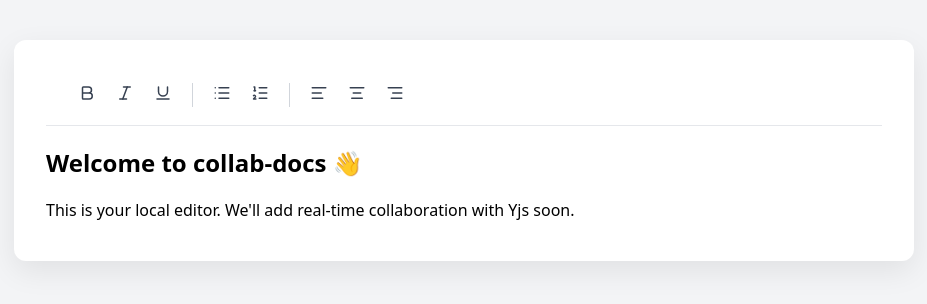
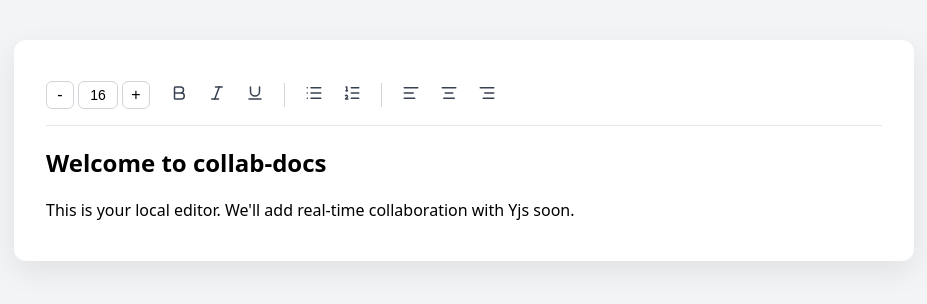
Before and after one commit to VincentLee1208/collab-docs, a React (Create React App) app in the folder client/: page / in a window 1280 px wide. Shown: the top 304 px of the page, without its empty margins (176-1103 px from the left). Built offline with nearby package versions, Linux system fonts and the light colour scheme.

Commit message:
Added font size changing to toolbar

```diff
--- a/client/package.json
+++ b/client/package.json
@@ -8,6 +8,7 @@
     "@testing-library/react": "^16.3.0",
     "@testing-library/user-event": "^13.5.0",
     "@tiptap/extension-text-align": "^3.11.1",
+    "@tiptap/extension-text-style": "^3.11.1",
     "@tiptap/extension-underline": "^3.11.1",
     "@tiptap/react": "^3.11.1",
     "@tiptap/starter-kit": "^3.11.1",
--- a/client/src/App.tsx
+++ b/client/src/App.tsx
@@ -1,28 +1,11 @@
 import React from 'react';
 import Editor from './components/Editor';
+import './styles/App.css';
 
 function App() {
   return (
-    <div
-      style={{
-        minHeight: '100vh',
-        display: 'flex',
-        justifyContent: 'center',
-        alignItems: 'flex-start',
-        padding: '40px',
-      }}
-    >
-      <div
-        style={{
-          width: 'min(900px, 100%)',
-          background: 'white',
-          borderRadius: '12px',
-          boxShadow: '0 10px 30px rgba(0,0,0,0.08)',
-          padding: '24px 32px',
-        }}
-      >
-
-        {/* Editor will go here */}
+    <div className="App">
+      <div className="app-container">
         <Editor />
       </div>
     </div>
--- a/client/src/components/Editor.tsx
+++ b/client/src/components/Editor.tsx
@@ -3,15 +3,16 @@ import { useEditor, EditorContent } from '@tiptap/react';
 import StarterKit from '@tiptap/starter-kit';
 import Underline from '@tiptap/extension-underline';
 import TextAlign from '@tiptap/extension-text-align';
+import { FontSize, TextStyle } from '@tiptap/extension-text-style';
 
 import EditorToolbar from './EditorToolbar';
 import '../styles/Editor.css';
 
 const Editor: React.FC = () => {
     const editor = useEditor({
-    extensions: [StarterKit, Underline, TextAlign.configure({ types: ['heading', 'paragraph'] })],
+        extensions: [StarterKit, Underline, TextAlign.configure({ types: ['heading', 'paragraph'] }), TextStyle, FontSize],
         content: `
-      <h2>Welcome to collab-docs 👋</h2>
+        <h2>Welcome to collab-docs</h2>
         <p>This is your local editor. We&apos;ll add real-time collaboration with Yjs soon.</p>
         `,
     });
--- a/client/src/components/EditorToolbar.tsx
+++ b/client/src/components/EditorToolbar.tsx
@@ -8,14 +8,21 @@ interface EditorToolbarProps {
 }
 
 const EditorToolbar: React.FC<EditorToolbarProps> = ({ editor }) => {
-  const [, setUpdate] = useState(0); // dummy state to re-render
+    const [, setUpdate] = useState(0);
+    const [fontSize, setFontSize] = useState('16px');
 
-  // 🔥 Force re-render on every editor update
     useEffect(() => {
         if (!editor) return;
 
         const handler = () => {
             setUpdate((x) => x + 1);
+
+            const attrs = editor.getAttributes('textStyle');
+            if(attrs.fontSize) {
+            setFontSize(attrs.fontSize);
+            } else {
+            setFontSize('16px');
+            }
         };
 
         editor.on('update', handler);
@@ -60,8 +67,56 @@ const EditorToolbar: React.FC<EditorToolbarProps> = ({ editor }) => {
         }
     };
 
+    const changeFontSize = (delta: number) => {
+        let current = parseInt(fontSize.replace('px', ''), 10);
+        let next = Math.min(72, Math.max(8, current + delta));
+        const nextStr = `${next}px`;
+
+        setFontSize(nextStr);
+        editor.chain().focus().setFontSize(nextStr).run();
+    };
+
+    const handleFontSizeInput = (e: React.ChangeEvent<HTMLInputElement>) => {
+        const value = e.target.value;
+        const num = parseInt(value, 10);
+
+        if(!isNaN(num)) {
+            const clamped = Math.min(72, Math.max(8, num));
+            const sizeStr = `${clamped}px`;
+
+            setFontSize(sizeStr);
+            editor.chain().focus().setFontSize(sizeStr).run();
+        }
+    };
+
     return (
         <div className="editor-toolbar">
+
+            <div className="font-size-group">
+                <button
+                    type="button"
+                    className="font-size-btn"
+                    onClick={() => changeFontSize(-2)}
+                >
+                    -
+                </button>
+
+                <input
+                    type="text"
+                    className="font-size-input"
+                    value={parseInt(fontSize, 10)}
+                    onChange={handleFontSizeInput}
+                />
+
+                <button
+                    type="button"
+                    className="font-size-btn"
+                    onClick={() => changeFontSize(2)}
+                >
+                    +
+                </button>
+            </div>
+
             {/* Bold */}
             <button
                 type="button"
--- /dev/null
+++ b/client/src/styles/App.css
@@ -0,0 +1,15 @@
+.App {
+  min-height: 100vh;
+  display: flex;
+  justify-content: center;
+  align-items: flex-start;
+  padding: 40px;
+}
+
+.app-container {
+  width: min(900px, 100%);
+  background: white;
+  border-radius: 12px;
+  box-shadow: 0 10px 30px rgba(0, 0, 0, 0.08);
+  padding: 24px 32px;
+}
--- a/client/src/styles/EditorToolbar.css
+++ b/client/src/styles/EditorToolbar.css
@@ -1,6 +1,6 @@
 .editor-toolbar {
   border-bottom: 1px solid #e5e7eb;
-  padding: 12px 24px;
+  padding: 12px 0px;
   display: flex;
   align-items: center;
   gap: 4px;
@@ -13,6 +13,48 @@
   height: 24px;
   background-color: #d1d5db;
   margin: 0 8px;
+}
+
+.font-size-group {
+  display: flex;
+  align-items: center;
+  gap: 4px;
+  margin-right: 8px;
+}
+
+.font-size-btn {
+  width: 28px;
+  height: 28px;
+  border-radius: 6px;
+  border: 1px solid #d1d5db;
+  background: white;
+  cursor: pointer;
+  font-size: 16px;
+  font-weight: 500;
+  padding: 0;
+  display: flex;
+  align-items: center;
+  justify-content: center;
+  transition: background-color 120ms ease;
+}
+
+.font-size-btn:hover {
+  background: #f3f4f6;
+}
+
+.font-size-input {
+  width: 40px;
+  height: 28px;
+  border-radius: 6px;
+  border: 1px solid #d1d5db;
+  text-align: center;
+  font-size: 14px;
+  padding: 0;
+  outline: none;
+}
+
+.font-size-input:focus {
+  border-color: #111827;
 }
 
 .toolbar-button {
```
Also changed, not shown: client/src/App.css (deleted, +0 -38 lines), 1 other file (tests, documents, lock files or other folders). Lines whose indentation alone changed are shown as unchanged.
